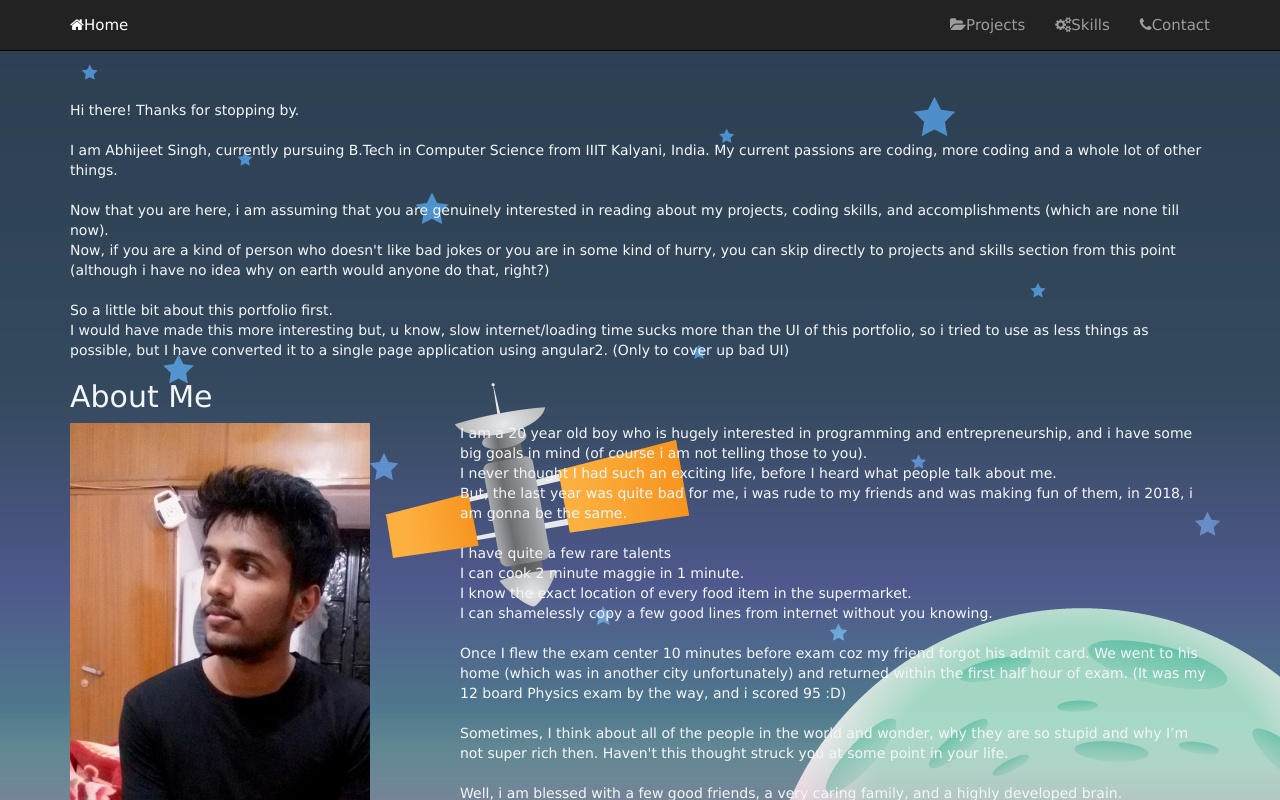
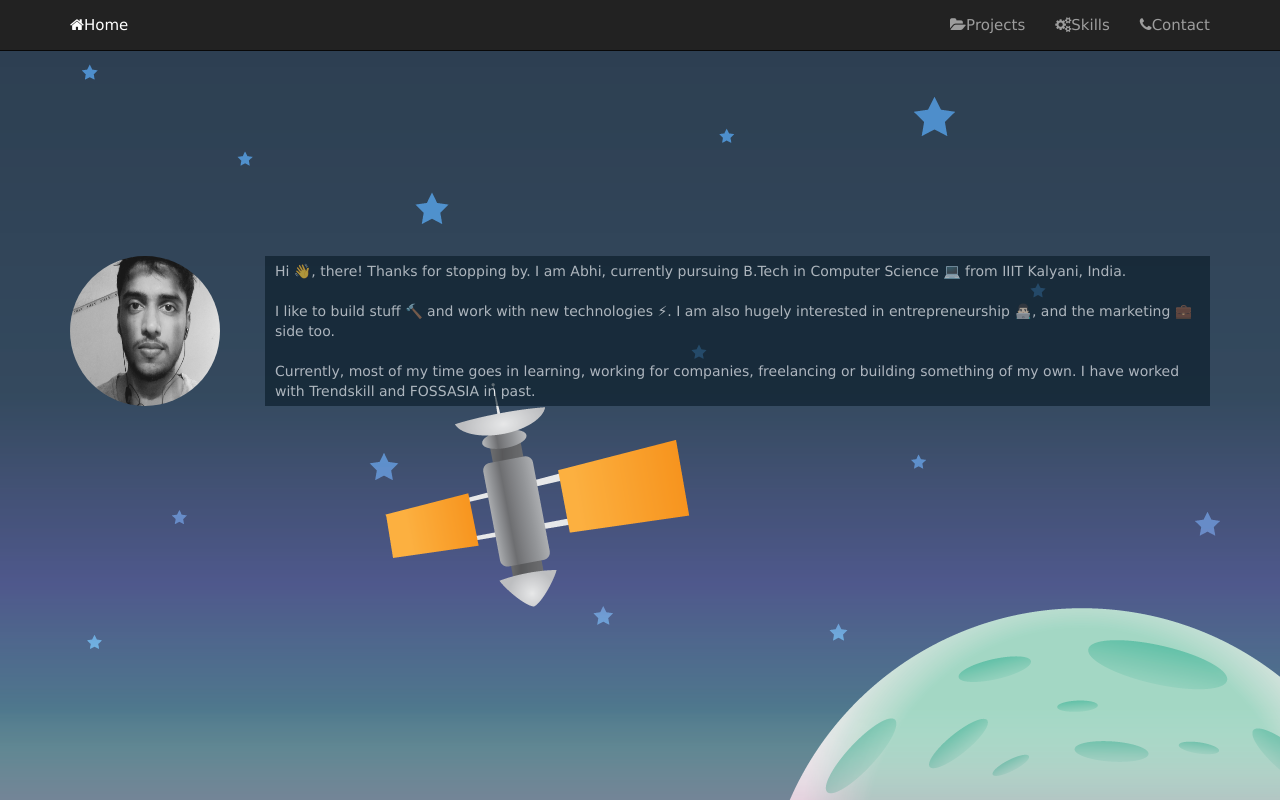
Before and after one commit to abhi40308/website, an Angular app: page /home in a window 1280 px wide. Built offline with nearby package versions, Linux system fonts and the light colour scheme.

Commit message:
edited home component

```diff
--- a/src/app/home/home.component.css
+++ b/src/app/home/home.component.css
@@ -1,21 +1,31 @@
 .text-white{
-	margin-top: 100px;
-	color: #F4F7F9;
+  margin-top: 20%;
+  float: none;
 	font-family: "Lucida Sans Unicode", "Lucida Grande", sans-serif;
 }
 
 .text-white p{
-	font-size: 14px;
+  font-size: 14px;
+  background-color: rgb(8, 26, 37);
+  opacity: 0.6;
+  padding: 5px 10px 5px 10px;
 }
 
 img{
-		width: 300px;
-		height: 456px;
+		width: 150px;
+    height: 150px;
+    border-radius: 50%;
 	}
 
-@media only screen and (max-width: 720px) {
+@media only screen and (max-width: 1200px) {
 	img{
-		width: 250px;
-		height: 380px;
-	}
+    display:block;
+    margin-left: auto;
+    margin-right: auto;
+    width: 120px;
+    height: 120px;
+  }
+  .text-white p{
+    font-size: 13px;
+  }
 }
--- a/src/app/home/home.component.html
+++ b/src/app/home/home.component.html
@@ -1,30 +1,16 @@
 <div class="container text-white">
-    <p>Hi there! Thanks for stopping by. <br><br>
-        I am Abhijeet Singh, currently pursuing B.Tech in Computer Science from IIIT Kalyani, India. My current passions are coding, more coding and a whole lot of other things. <br> <br>
-        Now that you are here, i am assuming that you are genuinely interested in reading about my projects, coding skills, and accomplishments (which are none till now). <br> Now, if you are a kind of person who doesn't like bad jokes or you are in some kind of hurry, you can skip directly to projects and skills section from this point (although i have no idea why on earth would anyone do that, right?)<br> <br>So a little bit about this portfolio first. <br> I would have made this more interesting but, u know, slow internet/loading time sucks more than the UI of this portfolio, so i tried to use as less things as possible, but I have converted it to a single page application using angular2. (Only to cover up bad UI)</p>
+  <div class="row">
+    <div class="col-lg-2">
+      <img style="border-radius: 50%;" class="img-fluid" src="./assets/images/1.jpg">
+    </div>
 
 
-    <h2>About Me</h2>
-
-    <div class="row">
-
-        <div class="col-sm-3 col-xs-12">
-            <img class="img-fluid" src="./assets/images/1.jpg">
-        </div>
-        <div class="col-sm-7 col-lg-8 col-sm-offset-2 col-lg-offset-1 col-xs-12">
-
-            <p> I am a 20 year old boy who is hugely interested in programming and entrepreneurship, and i have some big goals in mind (of course i am not telling those to you). <br> I never thought I had such an exciting life, before I heard what people talk about me. <br>But, the last year was quite bad for me, i was rude to my friends and was making fun of them, in 2018, i am gonna be the same. <br> <br>
-            I have quite a few rare talents <br> I can cook 2 minute maggie in 1 minute. <br>
-            I know the exact location of every food item in the supermarket. <br> I can shamelessly copy a few good lines from internet without you knowing. <br> <br>
-            Once I flew the exam center 10 minutes before exam coz my friend forgot his admit card. We went to his home (which was in another city unfortunately) and returned within the first half hour of exam. (It was my 12 board Physics exam by the way, and i scored 95 :D) <br> <br>
-            Sometimes, I think about all of the people in the world and wonder, why they are so stupid and why I’m not super rich then. Haven't this thought struck you at some point in your life. <br>
-             <br>
-            Well, i am blessed with a few good friends, a very caring family, and a highly developed brain. <br>
-            Whatever little things i have achieved till now, all the credit goes to my friends, without whom i would have done all this 3 years earlier. <br>
-            Anyways, everyone has weaknesses, but I’m not everyone. Period. <br>
-
-             </p>
-
-        </div>
-    </div>
+  <div class="col-lg-10">
+    <p style="color: white;">Hi 👋, there! Thanks for stopping by. I am Abhi, currently pursuing B.Tech in Computer Science 💻 from IIIT Kalyani, India.
+      <br> <br> I like to build stuff 🔨 and work with new technologies ⚡. I am also hugely interested in entrepreneurship 👨🏻‍💻, and the marketing 💼 side too.
+      <br> <br> Currently, most of my time goes in learning, working for companies, freelancing or building something of my own. I have worked with Trendskill and FOSSASIA in past.
+      <br>
+    </p>
+  </div>
 </div>
+</div>
```
Also changed, not shown: src/assets/images/1.jpg, src/assets/images/1s.jpg (added).
